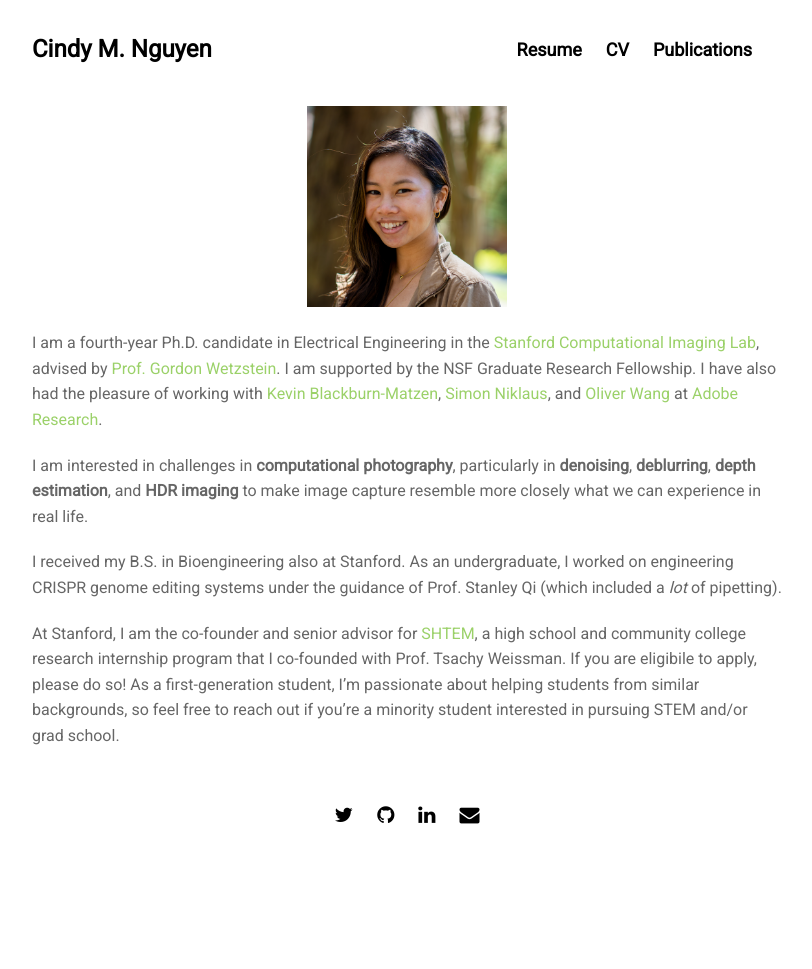
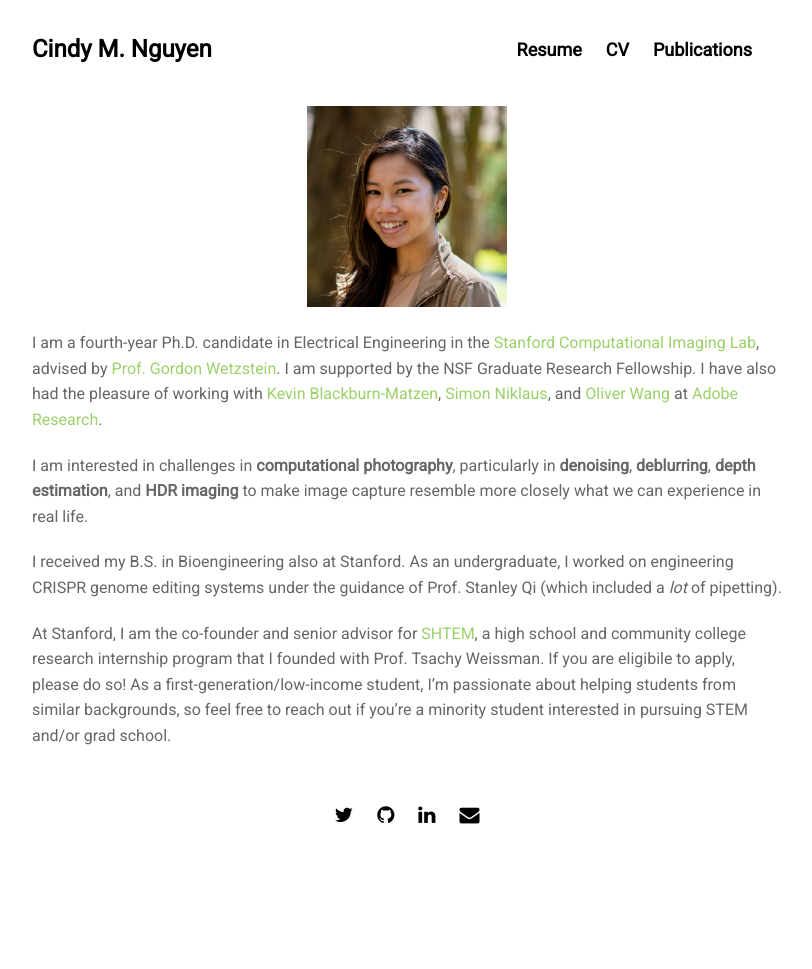
Before and after one commit to ccnguyen/ccnguyen.github.io, a Jekyll site: the page built from index.md, in a window 1280 px wide. Shown: the whole page, without its empty margins (233-1045 px from the left). Built offline with Jekyll 4.4.1, drawn with Linux system fonts in a browser that asks for light colours; nearby versions of some CDN libraries.

Commit message:
Update index.md

```diff
--- a/index.md
+++ b/index.md
@@ -12,4 +12,4 @@
 I received my B.S. in Bioengineering also at Stanford. As an undergraduate,
 I worked on engineering CRISPR genome editing systems under the guidance of Prof. Stanley Qi (which included a *lot* of pipetting).
 
-At Stanford, I am the co-founder and senior advisor for [SHTEM](https://compression.stanford.edu/outreach/stem2shtem-summer-internships-high-schoolers-and-community-college-students), a high school and community college research internship program that I co-founded with Prof. Tsachy Weissman. If you are eligibile to apply, please do so! As a first-generation student, I'm passionate about helping students from similar backgrounds, so feel free to reach out if you're a minority student interested in pursuing STEM and/or grad school.
+At Stanford, I am the co-founder and senior advisor for [SHTEM](https://compression.stanford.edu/outreach/stem2shtem-summer-internships-high-schoolers-and-community-college-students), a high school and community college research internship program that I founded with Prof. Tsachy Weissman. If you are eligibile to apply, please do so! As a first-generation/low-income student, I'm passionate about helping students from similar backgrounds, so feel free to reach out if you're a minority student interested in pursuing STEM and/or grad school.
```
